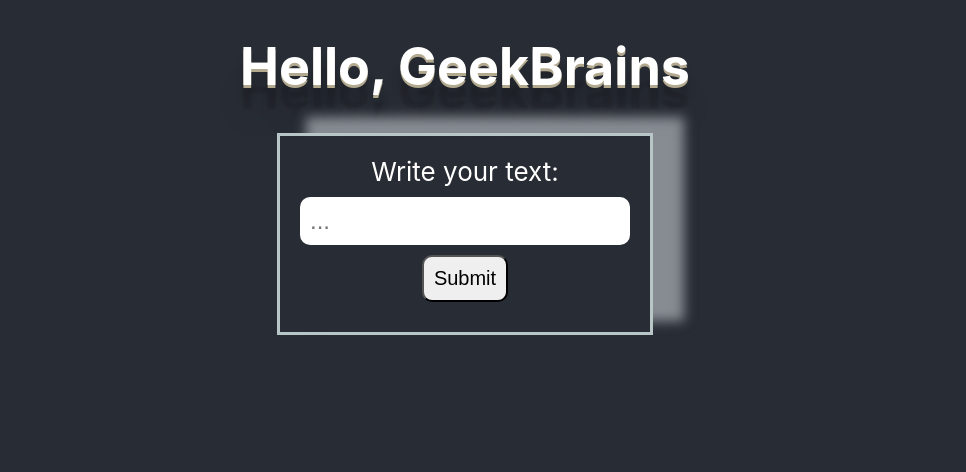
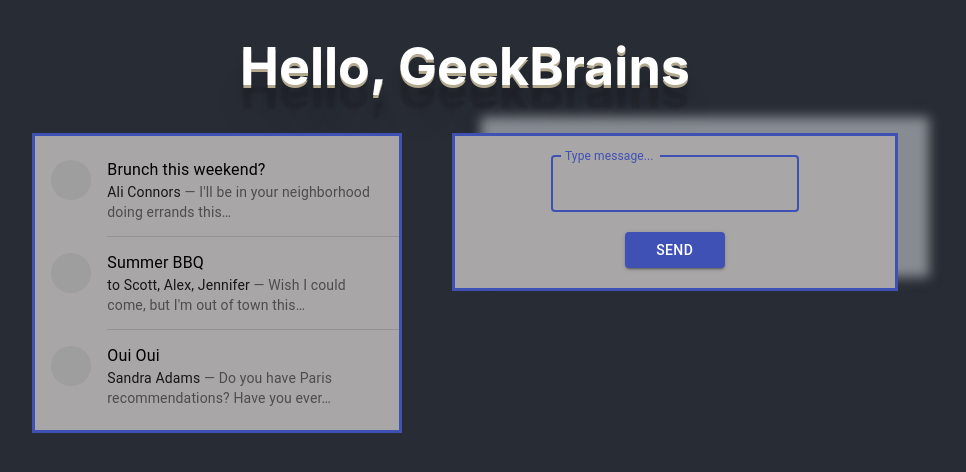
Before and after one commit to rodionD-stack/GB-React, a React (Create React App) app in the folder lesson1/gb-app/: page / in a window 1280 px wide. Shown: the top 472 px of the page, without its empty margins (175-1141 px from the left). Built offline with nearby package versions, Linux system fonts and the light colour scheme; grey boxes are pictures that could not be loaded.

Commit message:
add lesson3

```diff
--- a/lesson1/gb-app/package.json
+++ b/lesson1/gb-app/package.json
@@ -3,6 +3,7 @@
   "version": "0.1.0",
   "private": true,
   "dependencies": {
+    "@material-ui/core": "^4.12.2",
     "@testing-library/jest-dom": "^5.14.1",
     "@testing-library/react": "^11.2.7",
     "@testing-library/user-event": "^12.8.3",
--- a/lesson1/gb-app/src/App.css
+++ b/lesson1/gb-app/src/App.css
@@ -2,6 +2,10 @@
   text-align: center;
   background-color: #282c34;
   min-height: 100vh;
+
+  display: flex;
+  flex-direction: column;
+  align-items: center;
 }
 
 .App-header {
@@ -20,3 +24,19 @@
 .App-btn {
   color: #fff;
 }
+
+.chat__area {
+  display: flex;
+  gap: 50px;
+}
+
+.chat__box {
+  display: flex;
+  flex-direction: column;
+}
+
+.box__message {
+  margin-top: 20px;
+  overflow-y: scroll;
+  max-height: 200px;
+}
--- a/lesson1/gb-app/src/App.js
+++ b/lesson1/gb-app/src/App.js
@@ -4,6 +4,7 @@
 import './App.css';
 import { useCallback, useEffect, useState } from 'react';
 import { AUTHORS } from './components/constants';
+import { ChatUi } from './components/ChatUi/ChatUi';
 
 
 
@@ -43,11 +44,17 @@
     <div className="App">
       <header className="App-header">
           <Message name={someName}/>
+      </header>
+      <div className="chat__area">
+          <ChatUi/>
+          <div className="chat__box">
+              <Form onSendMessage={handleSendMessage} />
+              <div className="box__message">
+                <MessageList messages={messages}/>
+              </div>
 
-          <Form onSendMessage={handleSendMessage} />
-      <MessageList messages={messages}/>
-      </header>
-
+         </div>
+      </div>
 
 
 
--- /dev/null
+++ b/lesson1/gb-app/src/components/ChatUi/ChatUi.css
@@ -0,0 +1,6 @@
+.MuiList-root {
+  border: 3px solid #3f51b5;
+}
+.makeStyles-root-1 {
+  background-color: rgb(168, 166, 166);
+}
--- /dev/null
+++ b/lesson1/gb-app/src/components/ChatUi/ChatUi.js
@@ -0,0 +1,95 @@
+import React from 'react';
+import { makeStyles } from '@material-ui/core/styles';
+import List from '@material-ui/core/List';
+import ListItem from '@material-ui/core/ListItem';
+import Divider from '@material-ui/core/Divider';
+import ListItemText from '@material-ui/core/ListItemText';
+import ListItemAvatar from '@material-ui/core/ListItemAvatar';
+import Avatar from '@material-ui/core/Avatar';
+import Typography from '@material-ui/core/Typography';
+import './ChatUi.css'
+
+const useStyles = makeStyles((theme) => ({
+  root: {
+    width: '100%',
+    maxWidth: '36ch',
+    backgroundColor: 'rgb(168, 166, 166)',
+  },
+  inline: {
+    display: 'inline',
+  },
+}));
+
+export const ChatUi = () => {
+  const classes = useStyles();
+
+  return (
+    <List className={classes.root}>
+      <ListItem alignItems="flex-start">
+        <ListItemAvatar>
+          <Avatar alt="Remy Sharp" src="/static/images/avatar/1.jpg" />
+        </ListItemAvatar>
+        <ListItemText
+          primary="Brunch this weekend?"
+          secondary={
+            <React.Fragment>
+              <Typography
+                component="span"
+                variant="body2"
+                className={classes.inline}
+                color="textPrimary"
+              >
+                Ali Connors
+              </Typography>
+              {" — I'll be in your neighborhood doing errands this…"}
+            </React.Fragment>
+          }
+        />
+      </ListItem>
+      <Divider variant="inset" component="li" />
+      <ListItem alignItems="flex-start">
+        <ListItemAvatar>
+          <Avatar alt="Travis Howard" src="/static/images/avatar/2.jpg" />
+        </ListItemAvatar>
+        <ListItemText
+          primary="Summer BBQ"
+          secondary={
+            <React.Fragment>
+              <Typography
+                component="span"
+                variant="body2"
+                className={classes.inline}
+                color="textPrimary"
+              >
+                to Scott, Alex, Jennifer
+              </Typography>
+              {" — Wish I could come, but I'm out of town this…"}
+            </React.Fragment>
+          }
+        />
+      </ListItem>
+      <Divider variant="inset" component="li" />
+      <ListItem alignItems="flex-start">
+        <ListItemAvatar>
+          <Avatar alt="Cindy Baker" src="/static/images/avatar/3.jpg" />
+        </ListItemAvatar>
+        <ListItemText
+          primary="Oui Oui"
+          secondary={
+            <React.Fragment>
+              <Typography
+                component="span"
+                variant="body2"
+                className={classes.inline}
+                color="textPrimary"
+              >
+                Sandra Adams
+              </Typography>
+              {' — Do you have Paris recommendations? Have you ever…'}
+            </React.Fragment>
+          }
+        />
+      </ListItem>
+    </List>
+  );
+}
--- a/lesson1/gb-app/src/components/Form/Form.css
+++ b/lesson1/gb-app/src/components/Form/Form.css
@@ -2,28 +2,13 @@
   display: flex;
   flex-direction: column;
   align-items: center;
-  border: 3px solid rgb(185, 198, 199);
+  border: 3px solid #3f51b5;
   padding: 20px;
   box-shadow: 30px -15px 11px 1px rgba(198, 204, 208, 0.6);
+  background-color: rgb(168, 166, 166);
+  width: 400px;
 }
 
-.userForm__label {
-  color: #fff;
-  font-size: 24px;
+.MuiButton-root {
+  width: 100px;
 }
-
-.forms__input {
-  margin-top: 10px;
-  padding: 10px;
-  font-size: 24px;
-  border-radius: 10px;
-  border: none;
-}
-
-.forms__btn {
-  border-radius: 10px;
-  font-size: 20px;
-  margin: 10px 0;
-  padding: 10px;
-  cursor: pointer;
-}
--- a/lesson1/gb-app/src/components/Form/Form.js
+++ b/lesson1/gb-app/src/components/Form/Form.js
@@ -1,7 +1,10 @@
-import React from 'react';
+import React, { useEffect, useRef } from 'react';
 import { useState } from 'react';
 import { AUTHORS } from '../constants';
 import './Form.css';
+import { Button } from '@material-ui/core';
+import { TextField } from '@material-ui/core';
+
 export const Form = ({onSendMessage}) => {
 
     const [value, setValue] = useState('');
@@ -23,15 +26,25 @@
         setValue('');
     }
 
+    //Автофокус на инпут при старте страницы и после отправки сообщения при нажатии на кнопку
+    const searchInput = useRef(null);
+
+     useEffect(() => {
+        searchInput.current.focus();
+    }, [])
+
+     function handleFocus() {
+        searchInput.current.focus();
+    }
+
 
     return (
 
-        <form className="forms" onSubmit={handleSubmit} >
-            <label className="forms__label">Write your text:</label>
-            <input className="forms__input" type='text' value={value} onChange={handleChange}  placeholder='...'></input>
+        <form className="forms"  onSubmit={handleSubmit} ref={handleFocus} >
 
-            <input className="forms__btn" type="submit" />
+            <TextField className="chageInput"  id="outlined-basic" inputRef={searchInput} value={value} onChange={handleChange} label="Type message..." variant="outlined" />
 
+            <Button style={{marginTop:"20px"}}  type="submit" variant="contained" color="primary">Send</Button>
 
 
         </form>
--- a/lesson1/gb-app/src/components/Messages/Messages.css
+++ b/lesson1/gb-app/src/components/Messages/Messages.css
@@ -4,7 +4,7 @@
   border: 2px solid #ccc;
   box-shadow: 0px 5px 10px 2px rgba(34, 60, 80, 0.2);
   padding: 10px;
-  min-width: 400px;
+  width: 400px;
   margin-top: 20px;
   color: #1d1d1d;
 }
```
Also changed, not shown: 1 other file (tests, documents, lock files or other folders).
